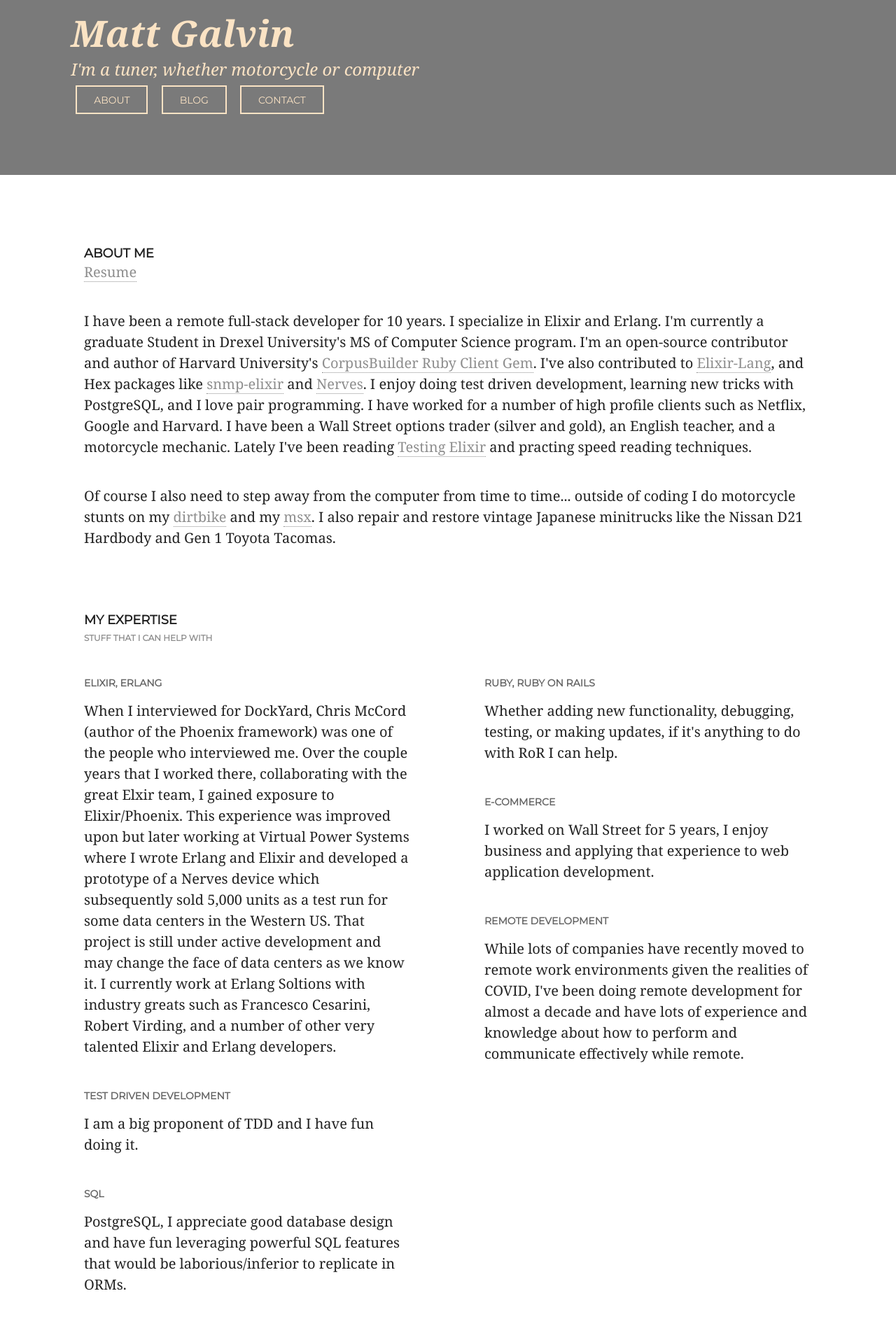
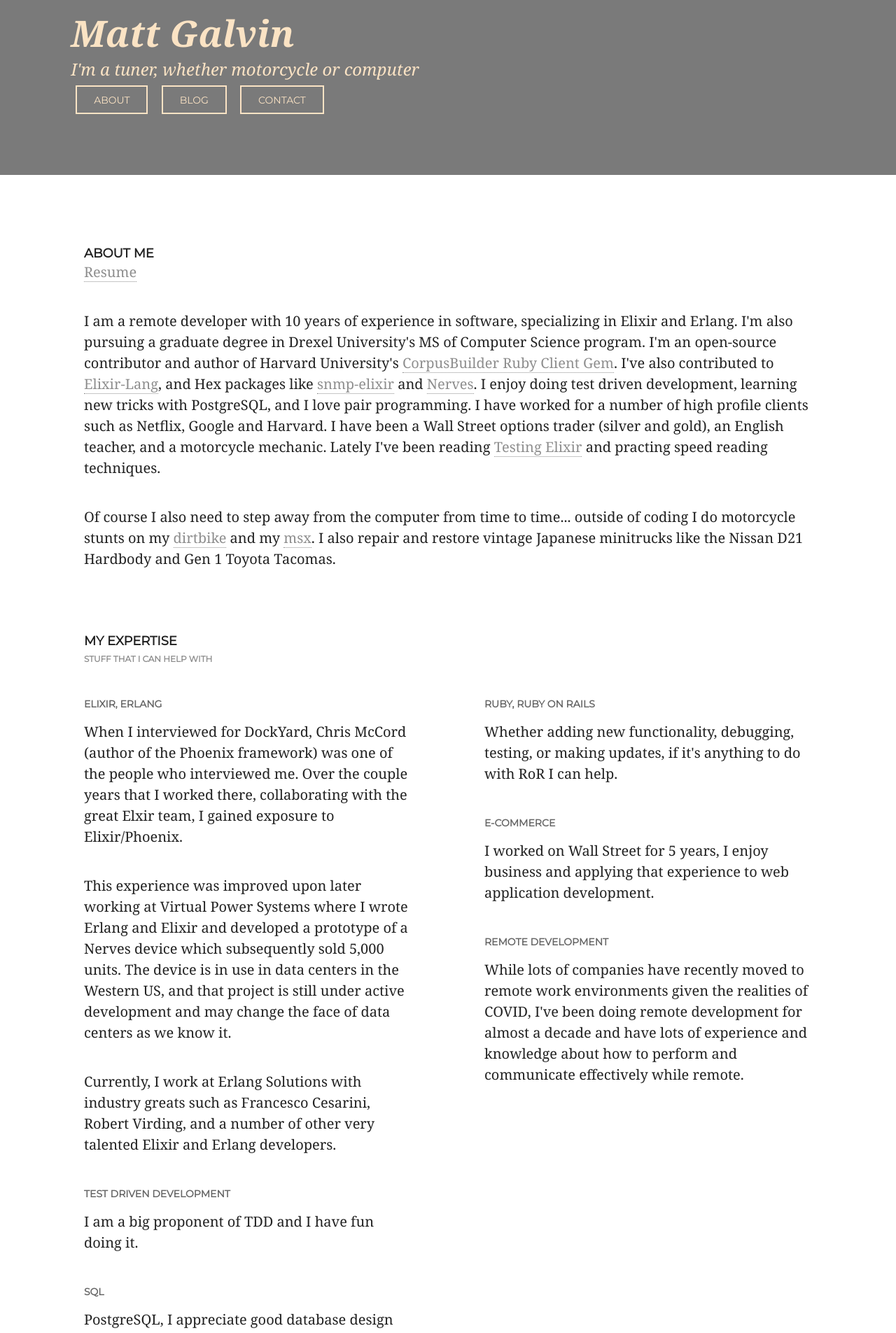
Before and after one commit to mattjg908/mattjg908.github.com, a Jekyll site: the page built from about/index.html, in a window 1280 px wide. Shown: the top 1905 px of the page at 70% size. Built offline with Jekyll 4.4.1, drawn with Linux system fonts in a browser that asks for light colours; some web fonts are replaced.

Commit message:
master Update resume

```diff
--- a/about/index.html
+++ b/about/index.html
@@ -15,8 +15,8 @@ overview: true
                 <a href="/img/matthewgalvinresume.pdf">Resume</a>
             </header>
 
-            <p>I have been a remote full-stack developer for 10 years. I
-            specialize in Elixir and Erlang. I'm currently a graduate Student in
+            <p>I am a remote developer with 10 years of experience in software,
+            specializing in Elixir and Erlang. I'm also pursuing a graduate degree in
             Drexel University's MS of Computer Science program. I'm an open-source
             contributor and author of Harvard University's <a
               href="https://github.com/berkmancenter/corpusbuilder-ruby-client/blob/master/corpusbuilder-ruby.gemspec#L9">
@@ -57,12 +57,16 @@ overview: true
                 Over the couple years that I worked there, collaborating with
                 the great Elxir team, I gained exposure to
                 Elixir/Phoenix.
-                This experience was improved upon but later working
+                </p>
+                <p>
+                This experience was improved upon later working
                 at Virtual Power Systems where I wrote Erlang and Elixir and developed a prototype of a Nerves
-                device which subsequently sold 5,000 units as a test run for some data centers
-                in the Western US. That project is still under active development and may change
+                device which subsequently sold 5,000 units. The device is in use in data centers
+                in the Western US, and that project is still under active development and may change
                 the face of data centers as we know it.
-                I currently work at Erlang Soltions with industry greats such as Francesco Cesarini, Robert
+                </p>
+                <p>
+                Currently, I work at Erlang Solutions with industry greats such as Francesco Cesarini, Robert
                 Virding, and a number of other very talented Elixir and Erlang developers.
                 </p>
 
```
Also changed, not shown: 2 other files.
